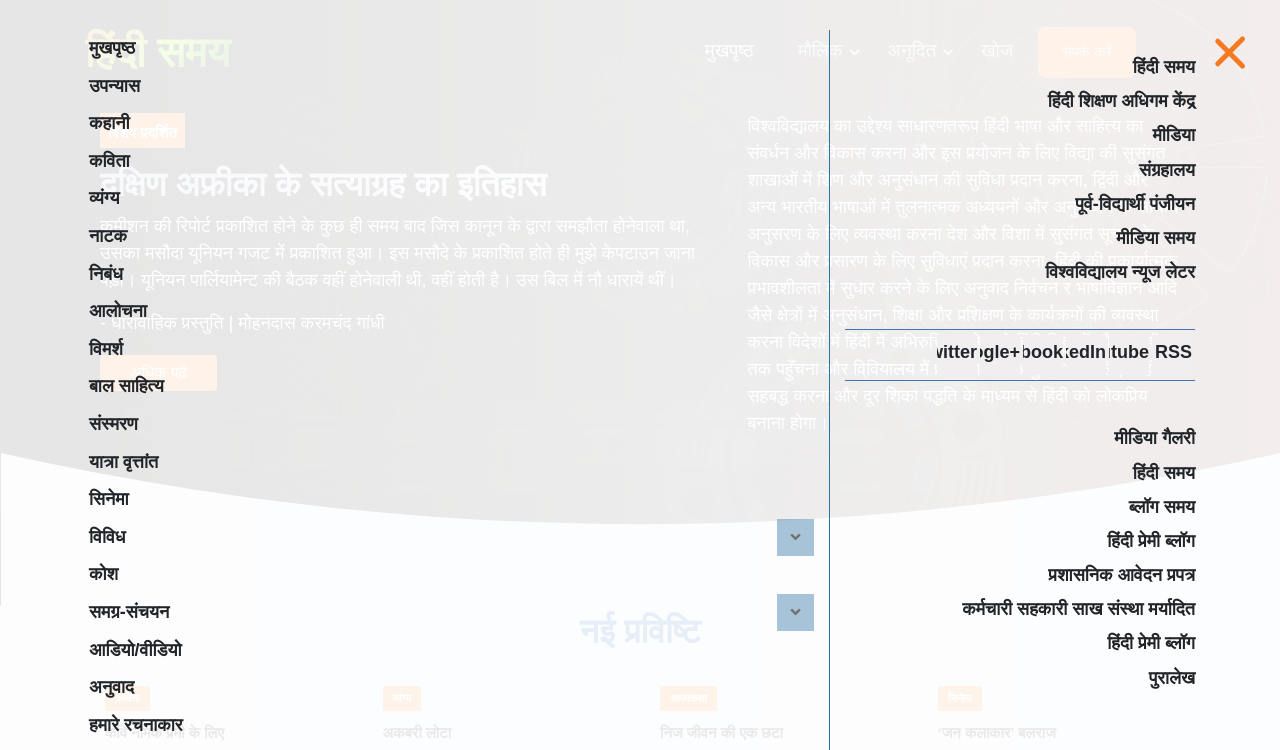
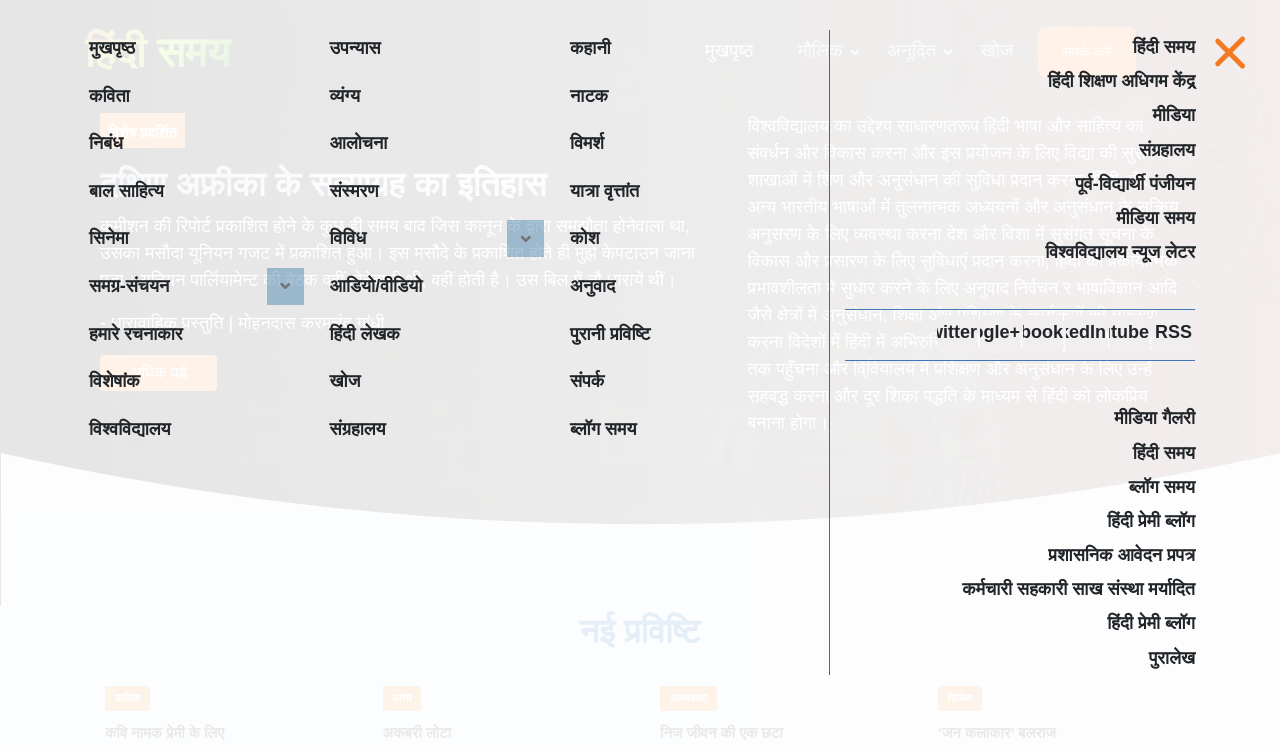
Before and after one commit to rpandey007/hindi-samay, a plain HTML site: page index.html in a window 1280 px wide. Both pictures are taken after a click on the element 1175 px from the left and 52 px from the top of the page. Shown: the top 750 px of the page. Drawn offline with Linux system fonts and the light colour scheme; a web font is replaced by a local one.

Commit message:
Add files via upload

```diff
--- a/assets/css/style.css
+++ b/assets/css/style.css
@@ -3251,6 +3251,12 @@ color: #2d71a1;
 display: block;
 width: 100%;
 position: relative;
+}
+
+.mega-menu-flyout .first-col ul#navbar > li{
+  width: 30%;
+  margin-bottom: 10px;
+  margin-right: 3%;
 }
 
 .mega-menu-flyout .first-col ul ul {
@@ -4102,7 +4108,7 @@ article.hdUddaranSection {
   font-size: 22px;
   background: linear-gradient(
 -45deg
-, #3db3c5, #031844);
+, #883f09, #285904);
   -webkit-background-clip: text;
   -webkit-text-fill-color: transparent;
 }
```
